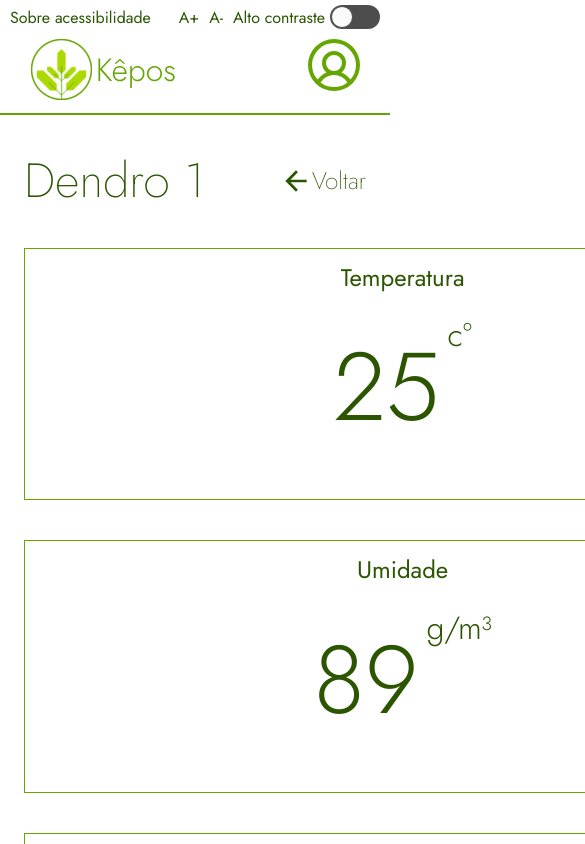
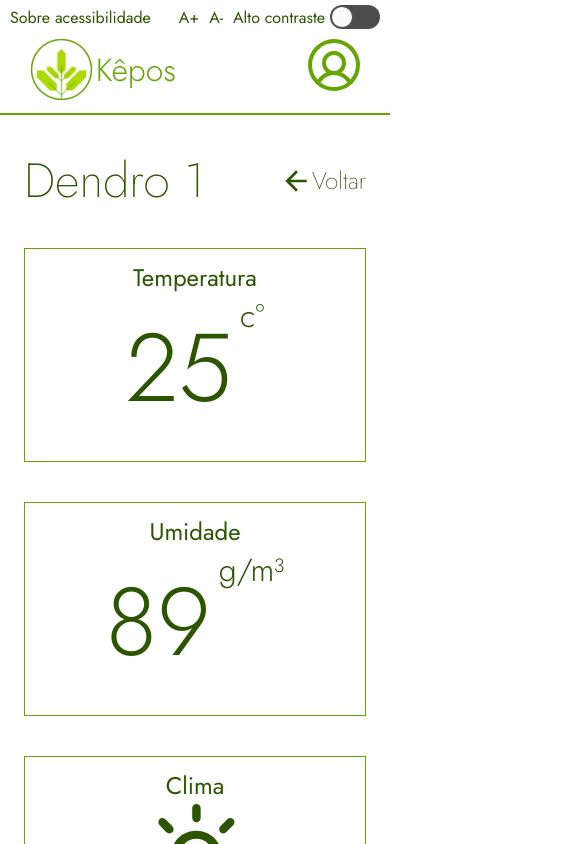
Before and after one commit to Project-Kepos/kepos-front-end, a React (Vite) app: page /dashboard/greenhouse/1 in a window 390 px wide. Shown: the top 844 px of the page, 585 px wide, since content can reach past the window. Built offline with nearby package versions, Linux system fonts and the light colour scheme; no server answers; sample sign-in values are in the browser's storage.

Commit message:
Hotfix - Responsividade

```diff
--- a/src/pages/greenhouse/styles.module.css
+++ b/src/pages/greenhouse/styles.module.css
@@ -60,7 +60,10 @@
 }
 @media(max-width: 680px) {
   .info {
-    grid-template-columns: 1fr;
+    display: block;
+  }
+  .info div + div {
+    margin-top: 2.5rem;
   }
 }
 
```
